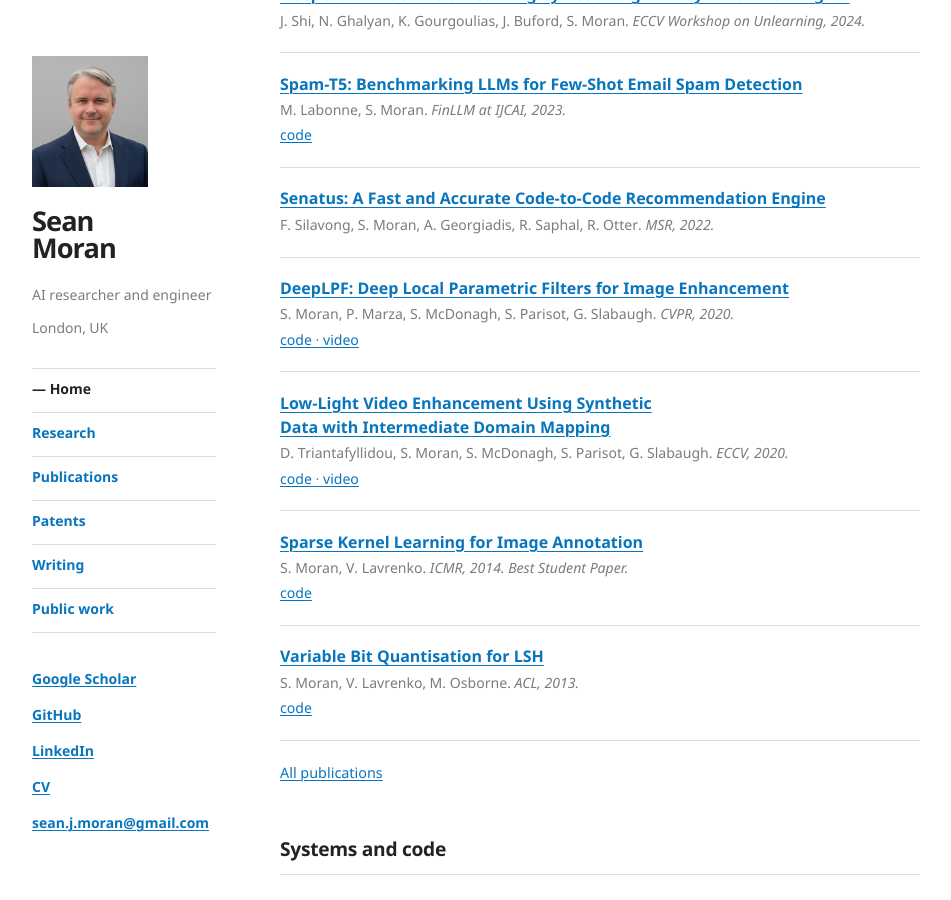
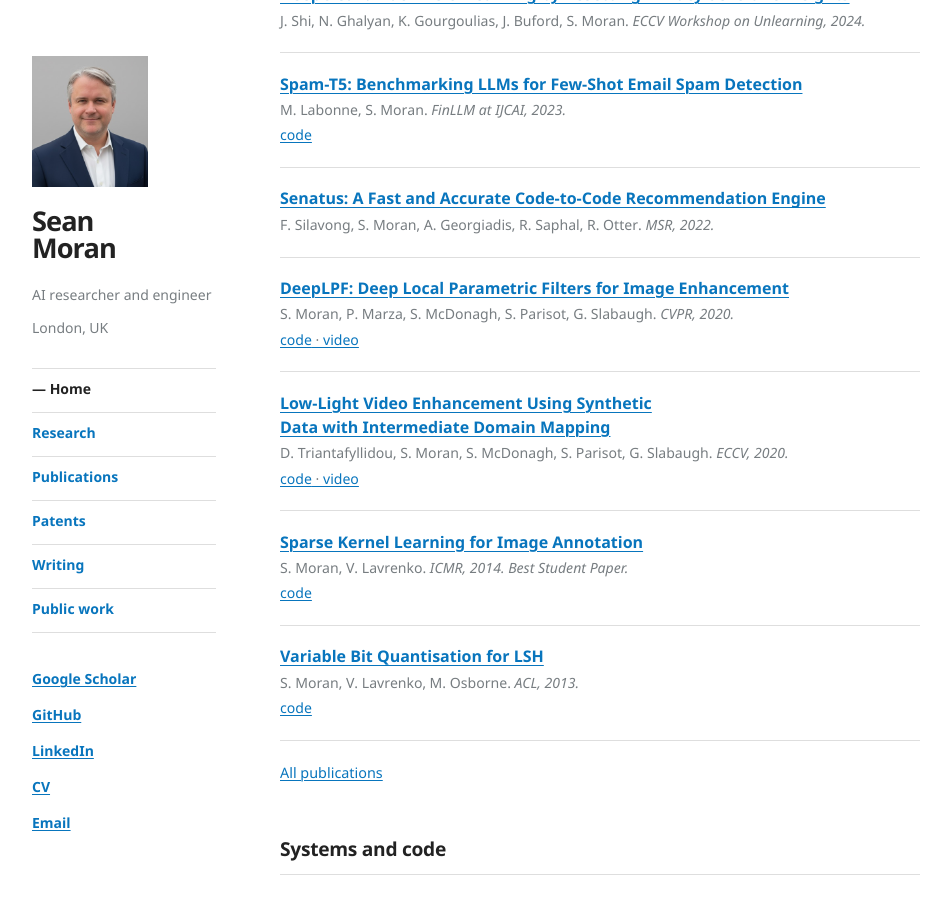
Before and after one commit to sjmoran/sjmoran.github.io, a Jekyll site: the page built from index.md, in a window 1280 px wide and 900 px high, scrolled down 557 px. Shown: the whole window, without its empty margins (144-1095 px from the left). Built offline with Jekyll 4.4.1, drawn with Linux system fonts in a browser that asks for light colours; some of the changed lines change nothing that is shown.

Commit message:
fix: protect email from basic harvesters

```diff
--- a/_config.yml
+++ b/_config.yml
@@ -28,11 +28,6 @@ scholar_url: https://scholar.google.com/citations?user=nbw0rIUAAAAJ&hl=en
 linkedin_url: https://www.linkedin.com/in/seanjmoran/
 medium_url: https://medium.com/@sean.j.moran
 huggingface_url: https://huggingface.co/sjmoran
-# Email split into local-part and host so the full address never appears
-# verbatim in source. Reconstructed by JS at runtime in _includes/email.html.
-email_user: sean.j.moran
-email_host: gmail.com
-
 show_downloads: false
 
 # Redacted CV — when present at the path below the hero button switches on.
--- a/_includes/email.html
+++ b/_includes/email.html
@@ -1 +1 @@
-<a class="js-email" data-u="{{ site.email_user }}" data-d="{{ site.email_host }}"{% if include.subject %} data-s="{{ include.subject }}"{% endif %} href="#" rel="nofollow">{{ site.email_user }}<span aria-hidden="true"> [at] </span>{{ site.email_host }}</a>
+<a class="js-email"{% if include.subject %} data-s="{{ include.subject }}"{% endif %} href="#email" rel="nofollow" aria-label="Email Sean Moran">Email</a>
--- a/assets/js/site.js
+++ b/assets/js/site.js
@@ -45,16 +45,16 @@
 
   document.querySelectorAll('.filter-bar[data-filter-target]').forEach(wireFilter);
 
-  // Email deobfuscator — reconstructs address only at runtime.
-  // Keeps "sean.j.moran@gmail.com" out of the rendered HTML so naive scrapers can't grep it.
+  // Keep the address out of the HTML and reveal it only after deliberate interaction.
   document.querySelectorAll('a.js-email').forEach(function (el) {
-    var u = el.getAttribute('data-u');
-    var d = el.getAttribute('data-d');
-    if (!u || !d) return;
-    var addr = u + String.fromCharCode(64) + d;
-    el.textContent = addr;
-    var s = el.getAttribute('data-s');
-    var subj = s ? '?subject=' + encodeURIComponent(s) : '';
-    el.setAttribute('href', 'mailto:' + addr + subj);
+    el.addEventListener('click', function (event) {
+      event.preventDefault();
+      var encoded = [40, 62, 58, 53, 117, 49, 117, 54, 52, 41, 58, 53, 27, 60, 54, 58, 50, 55, 117, 56, 52, 54];
+      var addr = encoded.map(function (value) {
+        return String.fromCharCode(value ^ 91);
+      }).join('');
+      var subject = el.getAttribute('data-s');
+      window.location.href = 'mailto:' + addr + (subject ? '?subject=' + encodeURIComponent(subject) : '');
+    });
   });
 })();
```
